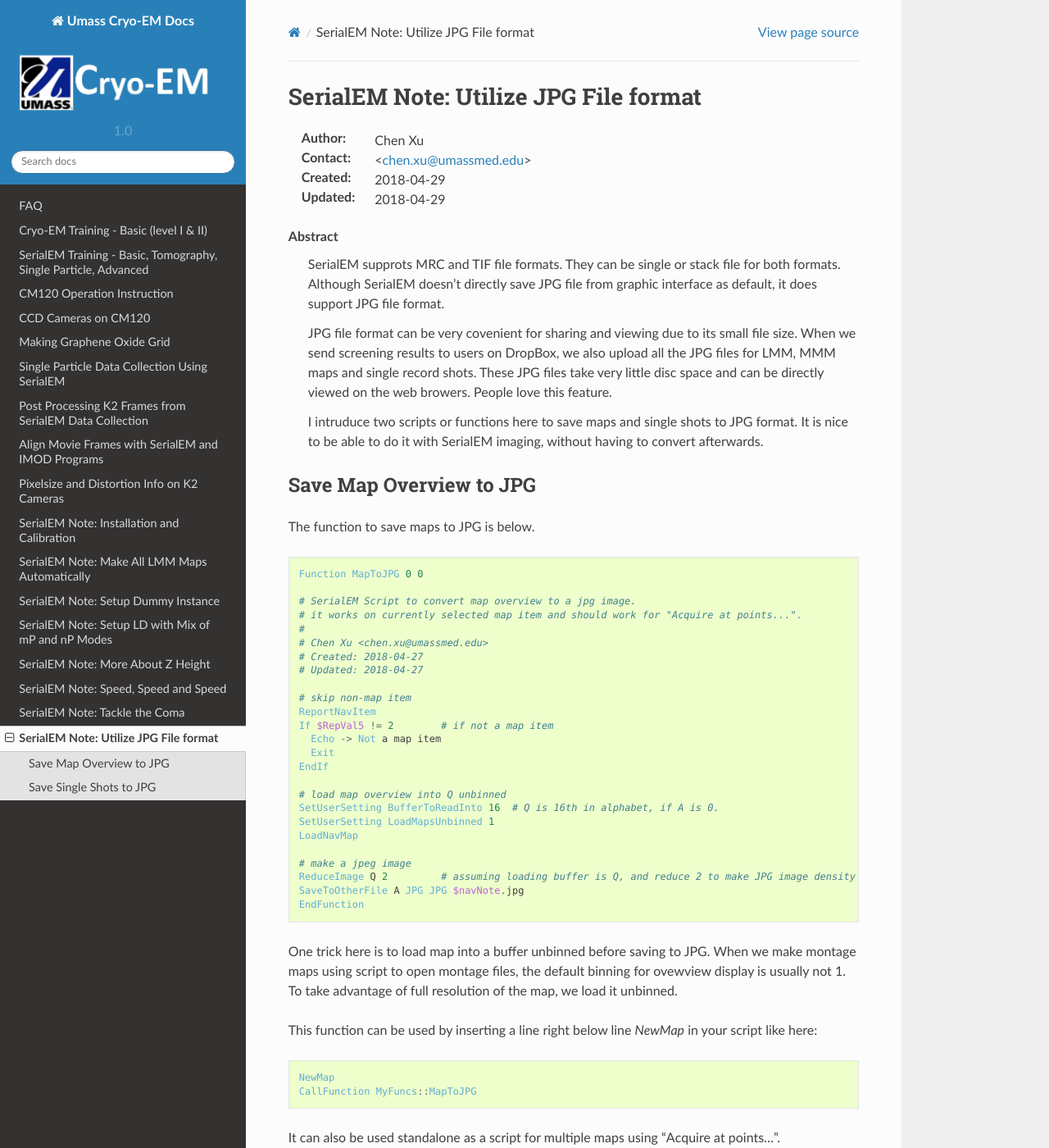
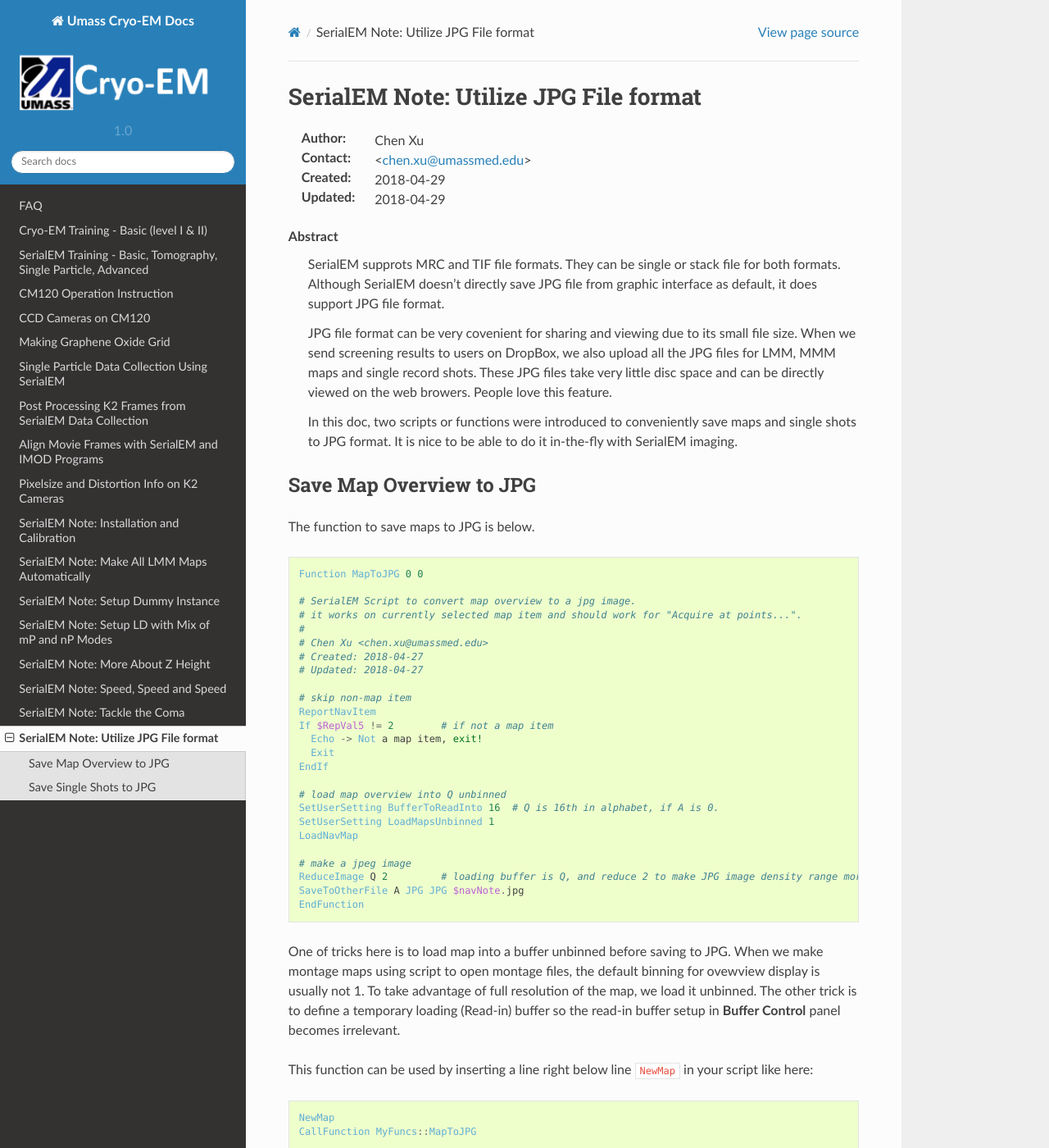
Before and after one commit to xuchen66/sphinx-emdocs, a Sphinx documentation site: the page built from source/serialEM-note-utilize-jpg-file-format.rst, in a window 1280 px wide and 1400 px high. Shown: the whole window at 82% size. Built offline with Sphinx 7.4.7 and the Read the Docs theme 2.0.0, drawn with Linux system fonts in a browser that asks for light colours; pages that are not in the unit, such as notebooks, are missing from menus.

Commit message:
Update serialEM-note-utilize-jpg-file-format.rst

```diff
--- a/source/serialEM-note-utilize-jpg-file-format.rst
+++ b/source/serialEM-note-utilize-jpg-file-format.rst
@@ -18,8 +18,8 @@
       users on DropBox, we also upload all the JPG files for LMM, MMM maps and single record shots. These JPG files take very little
       disc space and can be directly viewed on the web browers. People love this feature.
 
-      I intruduce two scripts or functions here to save maps and single shots to JPG format. It is nice to be able to do it with SerialEM
-      imaging, without having to convert afterwards.
+      In this doc, two scripts or functions were introduced to conveniently save maps and single shots to JPG format. It is nice
+      to be able to do it in-the-fly with SerialEM imaging.
 
 .. _map_to_jpg:
 
@@ -42,7 +42,7 @@
     # skip non-map item
     ReportNavItem
     If $RepVal5 != 2        # if not a map item
-      Echo -> Not a map item
+      Echo -> Not a map item, exit!
       Exit
     EndIf
 
@@ -52,14 +52,16 @@
     LoadNavMap
 
     # make a jpeg image
-    ReduceImage Q 2         # assuming loading buffer is Q, and reduce 2 to make JPG image density range more pleasant
+    ReduceImage Q 2         # loading buffer is Q, and reduce 2 to make JPG image density range more pleasant
     SaveToOtherFile A JPG JPG $navNote.jpg
     EndFunction
 
-One trick here is to load map into a buffer unbinned before saving to JPG. When we make montage maps using script to open montage
+One of tricks here is to load map into a buffer unbinned before saving to JPG. When we make montage maps using script to open montage
 files, the default binning for ovewview display is usually not 1. To take advantage of full resolution of the map, we load it unbinned.
+The other trick is to define a temporary loading (Read-in) buffer so the read-in buffer setup in **Buffer Control** panel becomes
+irrelevant.
 
-This function can be used by inserting a line right below line `NewMap` in your script like here:
+This function can be used by inserting a line right below line ``NewMap`` in your script like here:
 
 .. code-block:: ruby
 
```
